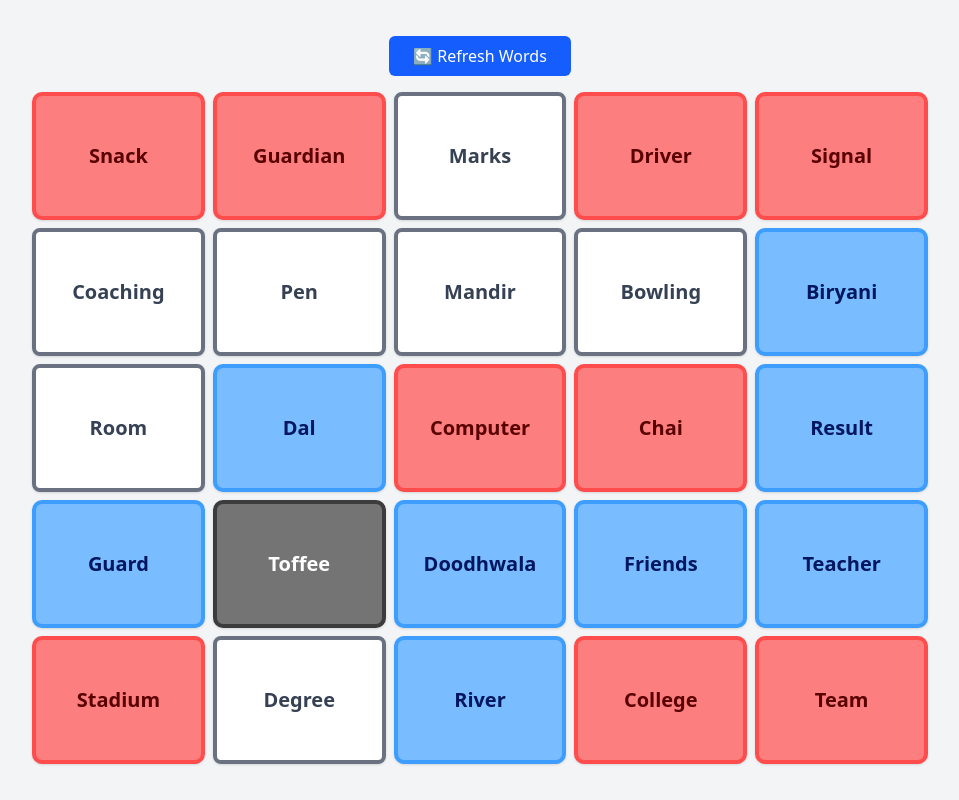
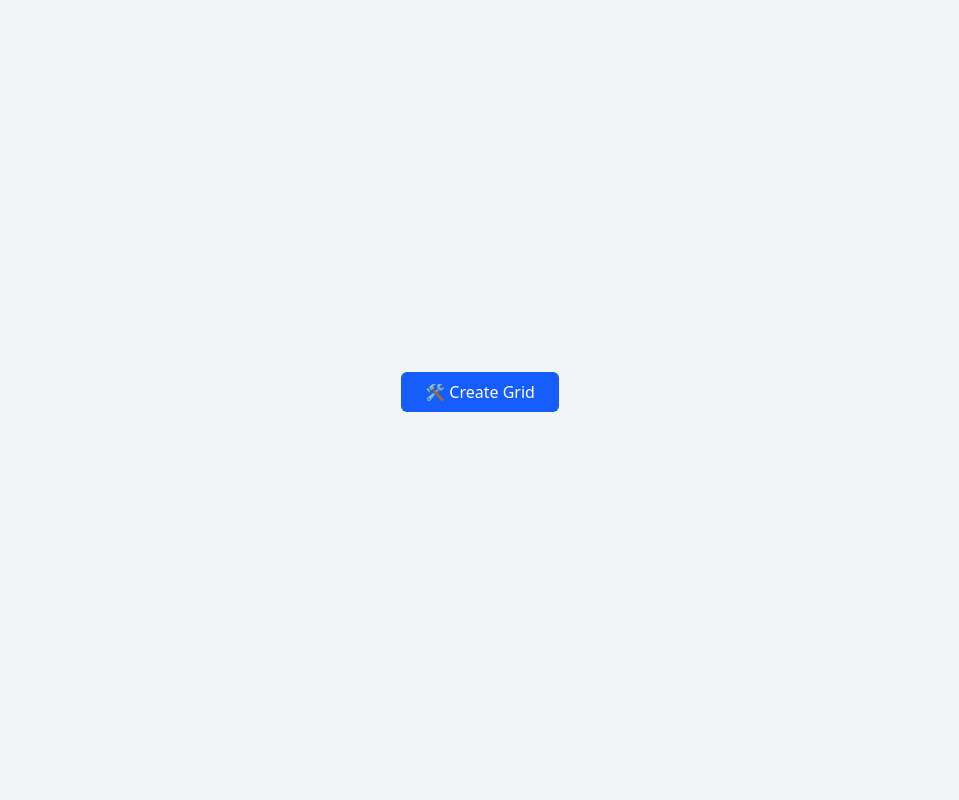
Before and after one commit to Soumita-Nag/CodeName, a Vue app: page / in a window 1280 px wide. Both pictures are taken after a click on the button "Team Leader". Shown: the whole page, without its empty margins (160-1119 px from the left). Built offline with nearby package versions, Linux system fonts and the light colour scheme.

Commit message:
grid creation modified

```diff
--- a/src/pages/HomePage.vue
+++ b/src/pages/HomePage.vue
@@ -23,10 +23,10 @@ const assignLeader=()=>{
 const assignMember=()=>{
     emit('role','member');
 }
-onMounted(() => {
-    // resetWords()
-    emit('resetWords',true)
-})
+// onMounted(() => {
+//     // resetWords()
+//     emit('resetWords',true)
+// })
 </script>
 
 <style scoped>
--- a/src/pages/gridLeader.vue
+++ b/src/pages/gridLeader.vue
@@ -1,7 +1,10 @@
 <template>
   <div class="w-full h-screen p-4 md:p-10 bg-gray-100 flex flex-col items-center justify-center space-y-4">
-    <button @click="resetWords" class="px-6 py-2 bg-blue-600 text-white rounded-md hover:bg-blue-700 transition duration-200 cursor-pointer">
+    <button v-if="props.wordList.length!=0" @click="resetWords" class="px-6 py-2 bg-blue-600 text-white rounded-md hover:bg-blue-700 transition duration-200 cursor-pointer">
       🔄 Refresh Words
+    </button>
+    <button v-else @click="resetWords" class="px-6 py-2 bg-blue-600 text-white rounded-md hover:bg-blue-700 transition duration-200 cursor-pointer">
+      🛠️ Create Grid
     </button>
 
     <div class="grid grid-cols-5 gap-2 w-full max-w-4xl">
```
